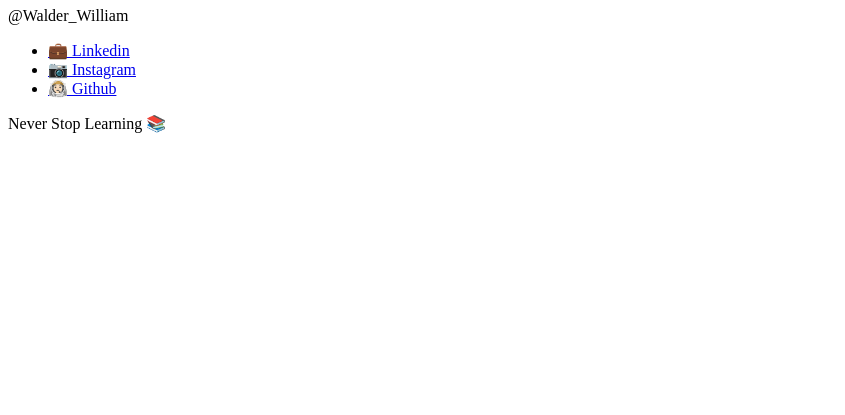
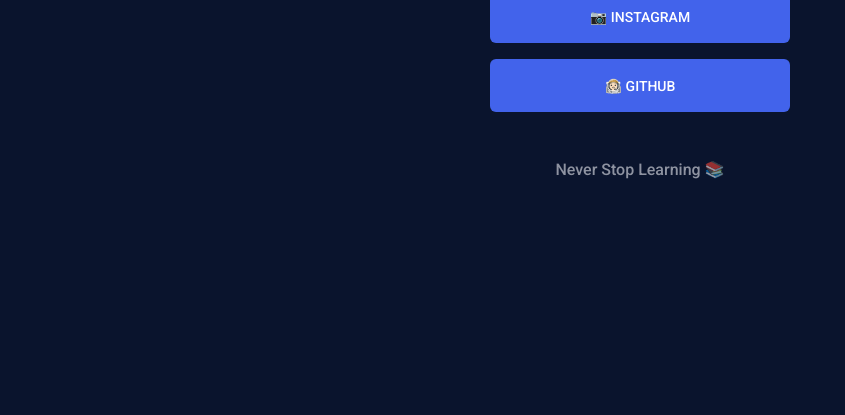
Before and after one commit to WalderWilliam/LinkTree-WalderWilliam, a plain HTML site: page index.html in a window 1280 px wide. Shown: the part 385-800 px from the top of the page, without its empty margins (0-845 px from the left). Drawn offline with Linux system fonts and the light colour scheme; the site is published under a folder, as on GitHub Pages, so addresses that start at the root find nothing.

Commit message:
Update index.html

```diff
--- a/index.html
+++ b/index.html
@@ -6,7 +6,7 @@
     <meta charset="UTF-8" />
     <meta name="viewport" content="width=device-width, initial-scale=1.0" />
     <title>Link Tree - Walder William</title>
-    <link rel="stylesheet" href="/Estilo.css" />
+    <link rel="stylesheet" href="Estilo.css" />
     <link
       href="https://fonts.googleapis.com/css2?family=Roboto+Mono&family=Roboto:wght@500;700&display=swap"
       rel="stylesheet"
```
